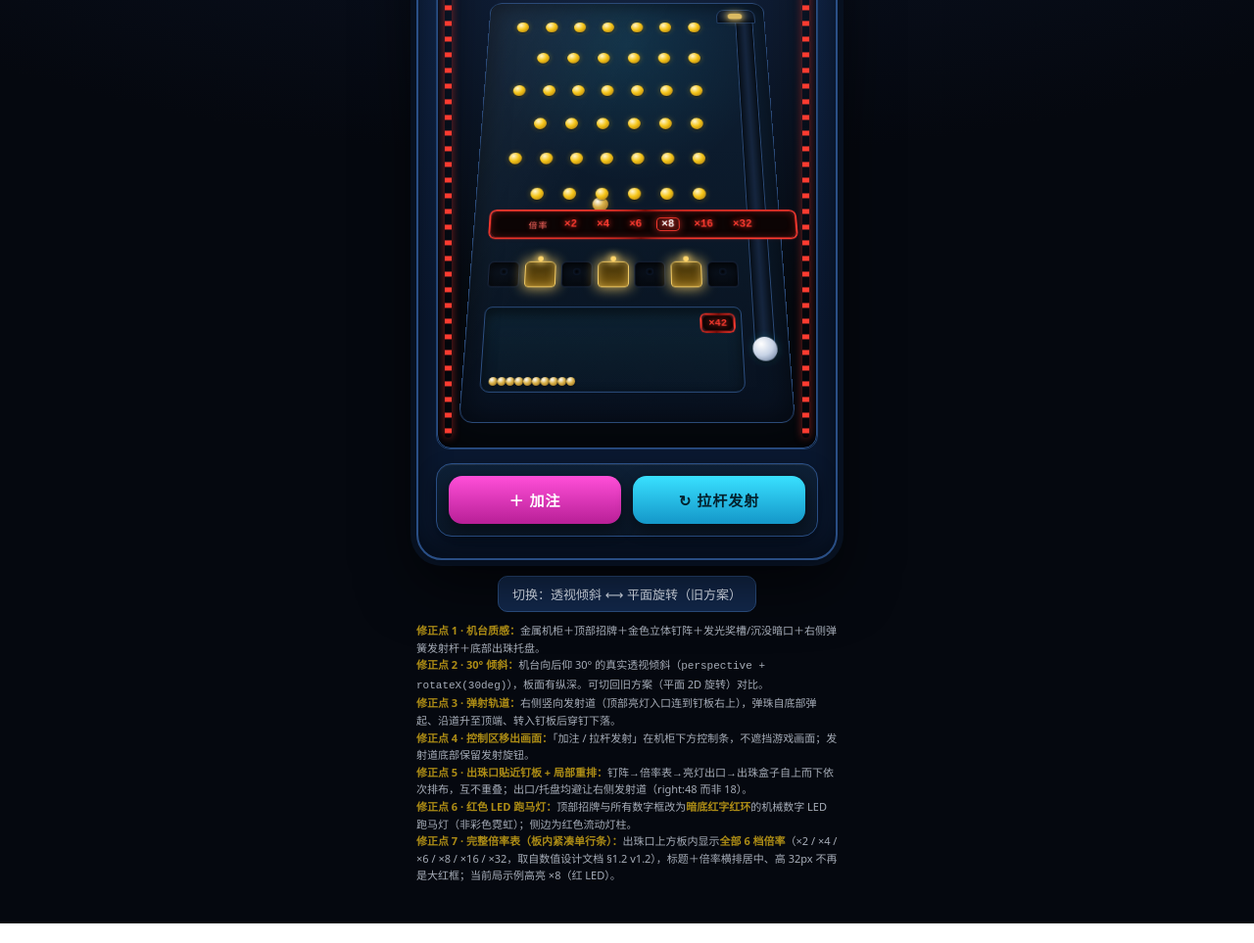
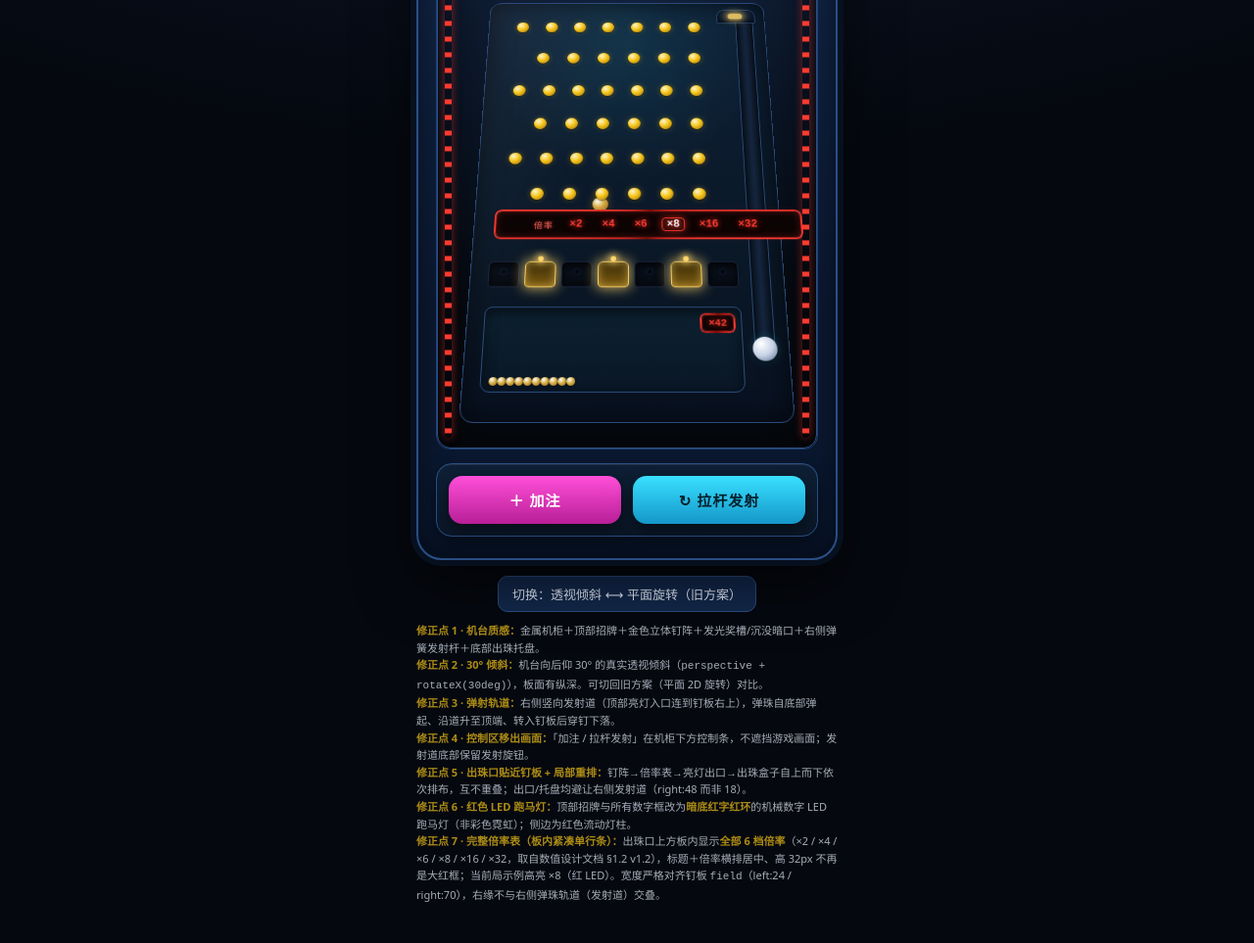
Before and after one commit to Liuxiaochao/PinballPark, a plain HTML site: page docs/ui-game-machine-mockup.html in a window 1280 px wide. Shown: the part 312-1275 px from the top of the page at 98% size. Drawn offline with Linux system fonts and the light colour scheme.

Commit message:
ui: paytable 宽度对齐钉板(左24/右70)，消除右缘侵入弹珠轨道

```diff
--- a/docs/ui-game-machine-mockup.html
+++ b/docs/ui-game-machine-mockup.html
@@ -127,8 +127,8 @@
   .lane::after{content:""; position:absolute; top:-2px; left:-10px; width:18px; height:8px;
     border-radius:4px; background:var(--lit); box-shadow:0 0 10px 2px var(--lit); opacity:.85;}
 
-  /* 倍率表（完整倍率，红 LED，板内紧凑单行条，位于出珠口上方，避让右侧发射道） */
-  .paytable{position:absolute; left:18px; right:66px; top:284px; height:32px; z-index:3;
+  /* 倍率表（完整倍率，红 LED，板内紧凑单行条，宽度严格对齐钉板 field：left:24/right:70） */
+  .paytable{position:absolute; left:24px; right:70px; top:284px; height:32px; z-index:3;
     display:flex; align-items:center; justify-content:center; gap:12px;
     background:var(--led-bg); border:1px solid var(--led-border); border-radius:8px;
     padding:0 12px; box-shadow:inset 0 0 10px rgba(255,59,48,.2), 0 0 6px rgba(255,59,48,.12);}
@@ -318,7 +318,7 @@
     <b>修正点 4 · 控制区移出画面：</b>「加注 / 拉杆发射」在机柜下方控制条，不遮挡游戏画面；发射道底部保留发射旋钮。<br>
     <b>修正点 5 · 出珠口贴近钉板 + 局部重排：</b>钉阵→倍率表→亮灯出口→出珠盒子自上而下依次排布，互不重叠；出口/托盘均避让右侧发射道（right:48 而非 18）。<br>
     <b>修正点 6 · 红色 LED 跑马灯：</b>顶部招牌与所有数字框改为<b>暗底红字红环</b>的机械数字 LED 跑马灯（非彩色霓虹）；侧边为红色流动灯柱。<br>
-    <b>修正点 7 · 完整倍率表（板内紧凑单行条）：</b>出珠口上方板内显示<b>全部 6 档倍率</b>（×2 / ×4 / ×6 / ×8 / ×16 / ×32，取自数值设计文档 §1.2 v1.2），标题＋倍率横排居中、高 32px 不再是大红框；当前局示例高亮 ×8（红 LED）。
+    <b>修正点 7 · 完整倍率表（板内紧凑单行条）：</b>出珠口上方板内显示<b>全部 6 档倍率</b>（×2 / ×4 / ×6 / ×8 / ×16 / ×32，取自数值设计文档 §1.2 v1.2），标题＋倍率横排居中、高 32px 不再是大红框；当前局示例高亮 ×8（红 LED）。宽度严格对齐钉板 <code>field</code>（left:24 / right:70），右缘不与右侧弹珠轨道（发射道）交叠。
   </div>
 
 <script>
```
